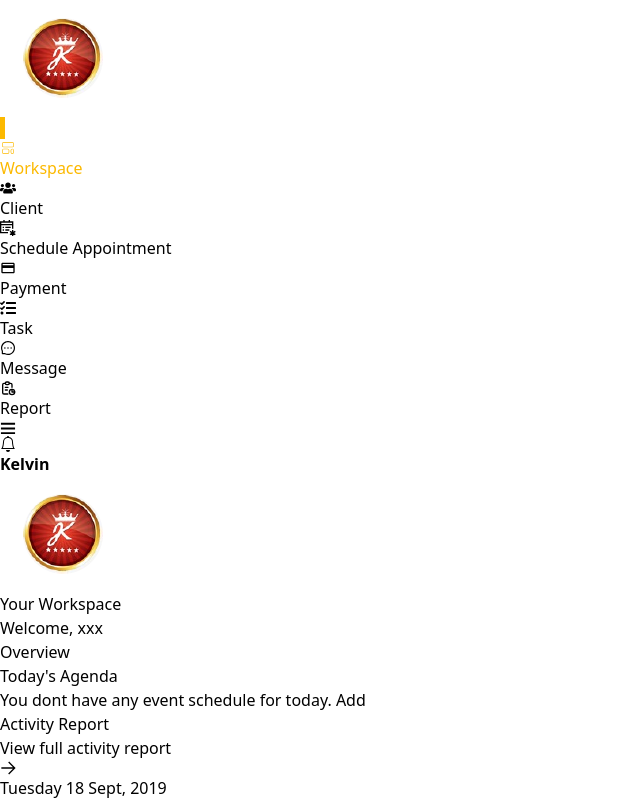
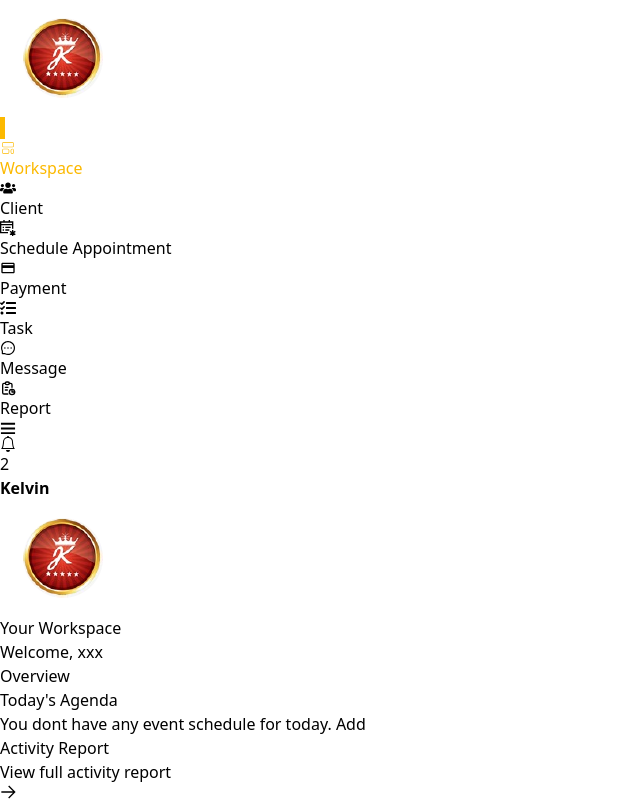
Before and after one commit to 92isaac/CRM, a React (Vite) app: page /workspace in a window 1280 px wide. Shown: the top 801 px of the page, without its empty margins (0-640 px from the left). Built offline with nearby package versions, Linux system fonts and the light colour scheme.

Commit message:
notification count

```diff
--- a/src/layout/Navbar.tsx
+++ b/src/layout/Navbar.tsx
@@ -16,7 +16,10 @@ export const DashboardNavbar: React.FC = () => {
       {toggle && <MobileNav />}
       <div className="flex justify-end items-center pr-10">
         <div className="flex justify-between items-center gap-3">
-          <BsBell className="md:text-2xl" />
+         <div className="relative">
+         <BsBell className="md:text-2xl" />
+         <span className="absolute -top-1 -right-1 md:w-4 md:h-4 text-center w-3 h-3 text-[10px] md:text-xs text-white rounded-full bg-red-700">2</span>
+         </div>
           <strong className="">Kelvin</strong>
           <img src={logo} alt="" className="w-14 h-14 rounded-full " />
         </div>
```
